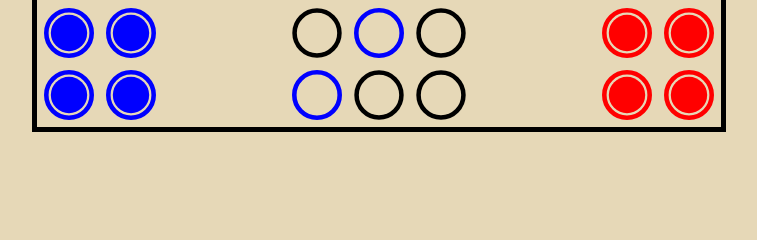
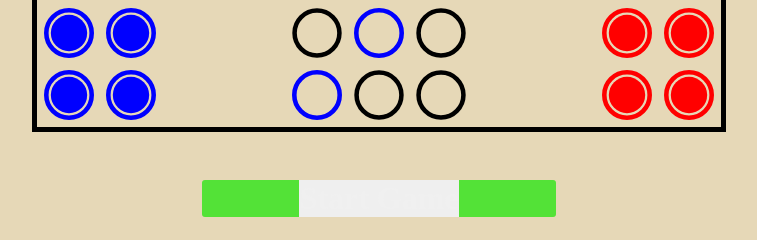
Before and after one commit to runyx1325/LaborWebeng2, a Flask app: template app/templates/game.html in a window 1280 px wide. Shown: the part 585-825 px from the top of the page, without its empty margins (261-1018 px from the left). Before the commit the page ends 717 px from the top, so only its background shows below. Run offline with Flask 3, Linux system fonts and the light colour scheme; the template is opened without the code that fills it: most values are stand-ins (such as "Sample title", 1, 10 or a date in 2020); some libraries are stand-ins or nearby versions.

Commit message:
start button not finished yet

```diff
--- a/app/static/css/style.css
+++ b/app/static/css/style.css
@@ -200,7 +200,8 @@ td:hover {
     padding: 15px;
     box-sizing: inherit;
     display: flex;
-    justify-content: center;
+    flex-direction: column;
+    align-items: center;
 }
 #game .panel-right {
     margin-left: 8px;
@@ -219,5 +220,17 @@ td:hover {
     margin-top: 2rem;
 }
 ul{
+    padding: 0;
     margin-bottom: 2rem;
 }
+#game .start-button {
+    width: 40%;
+    font-size: 2rem;
+    margin-top: 3rem;
+    display: flex;
+    justify-content: center;
+    align-items: center;
+    background-color: #53e237;
+    border-radius: var(--BORDER_RADIUS);
+    text-shadow: 2px 2px 0 #0000002b;
+}
--- a/app/templates/game.html
+++ b/app/templates/game.html
@@ -46,7 +46,8 @@
                 <div class="start">
 
                 </div>
-                <div class="start button">
+                <div class="start-button">
+                    <button>Start Game</button>
                 </div>
             </div>
             <div class="panel-right">
```
